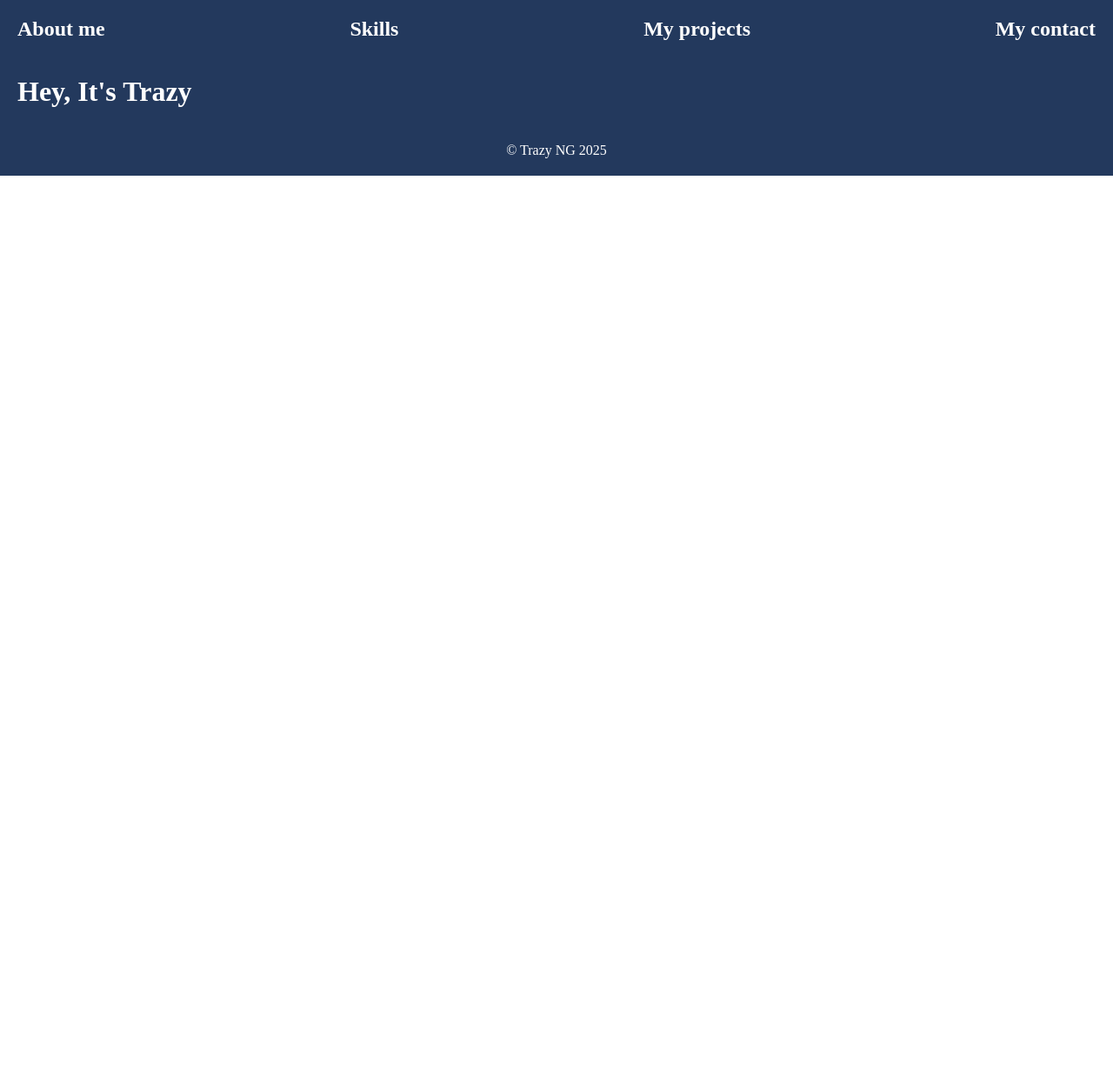
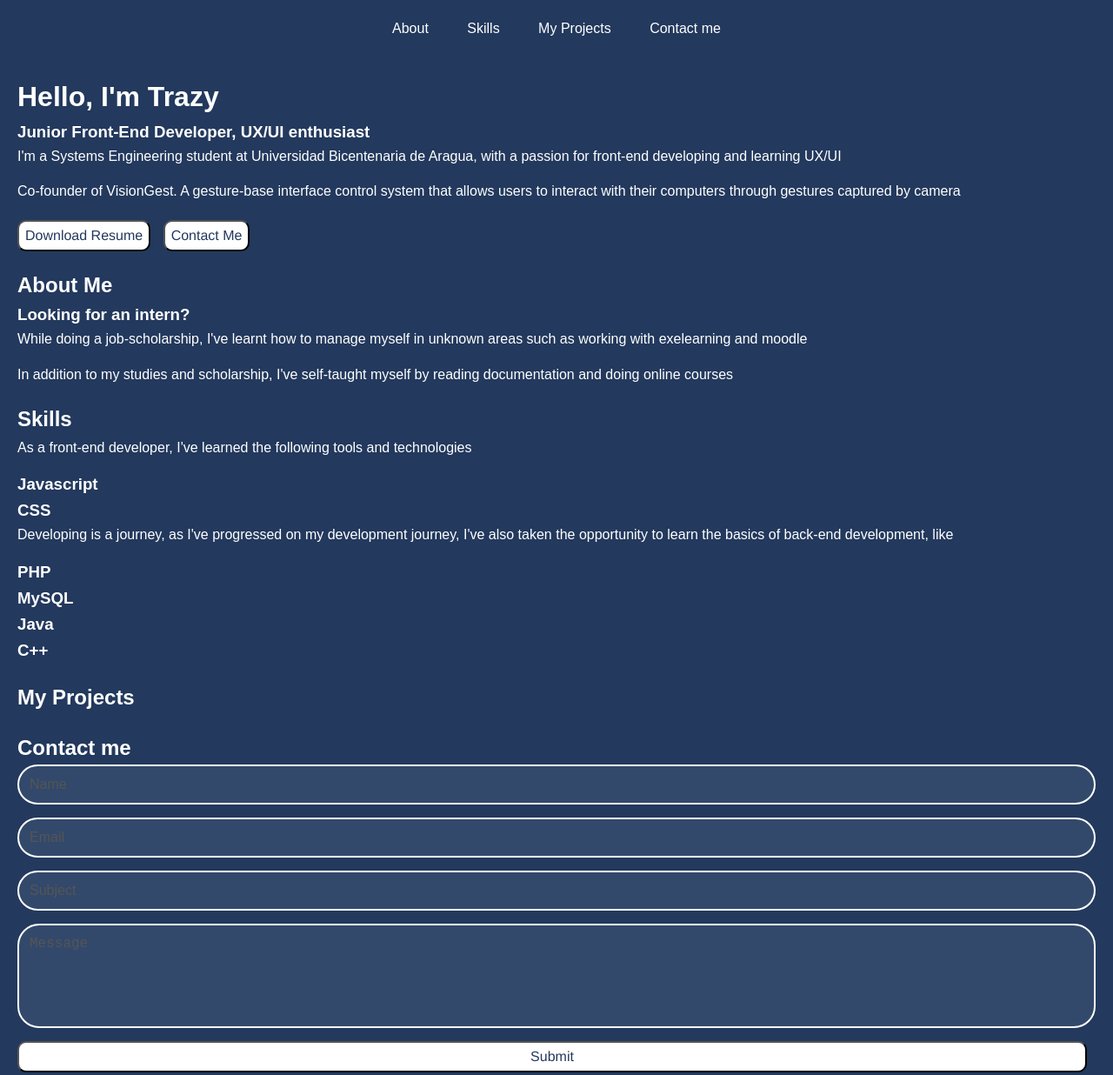
Before and after one commit to trazyvng/Portfolio, a plain HTML site: page index.html in a window 1280 px wide. Shown: the top 1236 px of the page at 87% size. Before the commit the page ends 800 px from the top, so only its background shows below. Drawn offline with Linux system fonts and the light colour scheme.

Commit message:
Add files via upload

```diff
--- a/index.html
+++ b/index.html
@@ -8,18 +8,63 @@
 </head>
 <body>
     <header>
-        <h2>About me</h2>
-        <h2>Skills</h2>
-        <h2>My projects</h2>
-        <h2>My contact</h2>
+        <nav>
+            <!-- -->
+            <a href="#about" class="nav-link">About</a>
+            <a href="#skills" class="nav-link">Skills</a>
+            <a href="#My Projects" class="nav-link">My Projects</a>
+            <a href="#Contact me" class="nav-link">Contact me</a>
+        </nav>
     </header>
     <main>
-        <div id="me">
-            <h1>Hey, It's Trazy</h1>
+        <div class="me">
+            <h1>Hello, I'm Trazy</h1>
+            <h3>Junior Front-End Developer, UX/UI enthusiast</h3>
+            <p>I'm a Systems Engineering student at Universidad Bicentenaria de Aragua, with a passion for front-end developing and learning UX/UI</p>
+            <p>Co-founder of VisionGest. A gesture-base interface control system that allows users to interact with their computers through gestures captured by camera</p>
+        </div>
+        <div>
+            <a href="CV TRAZY NG.pdf" download="File1.pdf" style="text-decoration: none;">
+                <button>Download Resume</button>
+            </a>
+            <a href="contact.html">
+                <button>Contact Me</button>
+            </a>
+        </div>
+        <div class="about">
+            <h2>About Me</h2>
+            <h3>Looking for an intern?</h3>
+            <p>While doing a job-scholarship, I've learnt how to manage myself in unknown areas such as working with exelearning and moodle</p>
+            <p>In addition to my studies and scholarship, I've self-taught myself by reading documentation and doing online courses</p>
+        </div>
+        <div class="Skills">
+            <h2>Skills</h2>
+            <p>As a front-end developer, I've learned the following tools and technologies</p>
+            <h3>Javascript</h3>
+            <h3>CSS</h3>
+            <p>Developing is a journey, as I've progressed on my development journey, I've also taken the opportunity to learn the basics of back-end development, like</p>
+            <h3>PHP</h3>
+            <h3>MySQL</h3>
+            <h3>Java</h3>
+            <h3>C++</h3>
+        </div>
+        <div class="My Projects">
+            <h2>My Projects</h2>
+        </div>
+        <div class="Contact me">
+            <h2>Contact me</h2>
+            <form action="#">
+                <input type="text" placeholder="Name" required>
+                <input type="email" placeholder="Email" required>
+                <input type="text" placeholder="Subject" required>
+                <textarea id="message" placeholder="Message" required></textarea>
+                <button type="submit">Submit</button>
+            </form>
         </div>
     </main>
     <footer>
         <p>© Trazy NG 2025</p>
+        <p>Venezuela</p>
     </footer>
 </body>
 </html>
--- a/styles.css
+++ b/styles.css
@@ -4,21 +4,87 @@
     box-sizing: border-box;
 }
 
-header, main, footer {
+body {
+    font-family: Arial, sans-serif;
+    line-height: 1.6;
+}
+
+header {
+    background-color: #23395d;
+    padding: 10px 0;
+}
+
+nav{
+    padding: 10px;
+    text-align: center;
+}
+
+.nav-link {
+    color: white;
+    text-decoration: none;
+    padding: 10px 15px;
+    margin: 0 5px;
+    border-radius: 5px;
+    transition: background-color 0.3s;
+}
+
+.nav-link:hover {
+    background-color: #415a87;
+}
+
+main, footer {
     background-color: #23395d;
     color: white;
     padding: 20px;
 }
 
-/* Header: Espaciado entre elementos */
-header {
-    display: flex;
-    justify-content: space-between;
-    align-items: center;
+section, div {
+    margin-bottom: 20px;
 }
 
-/* Footer centrado */
+p {
+    margin-bottom: 15px;
+}
+
+button {
+    margin-right: 10px;
+    background-color: white;
+    color: #23395d;
+    padding: 7px;
+    font-size: medium;
+    font-family: 'Franklin Gothic Medium', 'Arial Narrow', Arial, sans-serif;
+    cursor: pointer;
+    border-radius: 10px;
+}
+
+button:hover {
+    cursor: pointer;
+}
+
 footer {
     text-align: center;
-    padding: 20px;
 }
+
+form {
+    display: flex;
+    flex-direction: column;
+}
+
+input, textarea {
+    margin-bottom: 15px;
+    padding: 12px;
+    border: 2px solid #fff;
+    border-radius: 25px;
+    outline: none;
+    background: #33496b;
+    font-size: 16px;
+}
+
+input::placeholder, textarea::placeholder {
+    color: #555;
+}
+
+textarea {
+    resize: none;
+    height: 120px;
+}
```
Also changed, not shown: contact.html (added, +27 -0 lines), 1 other file.
